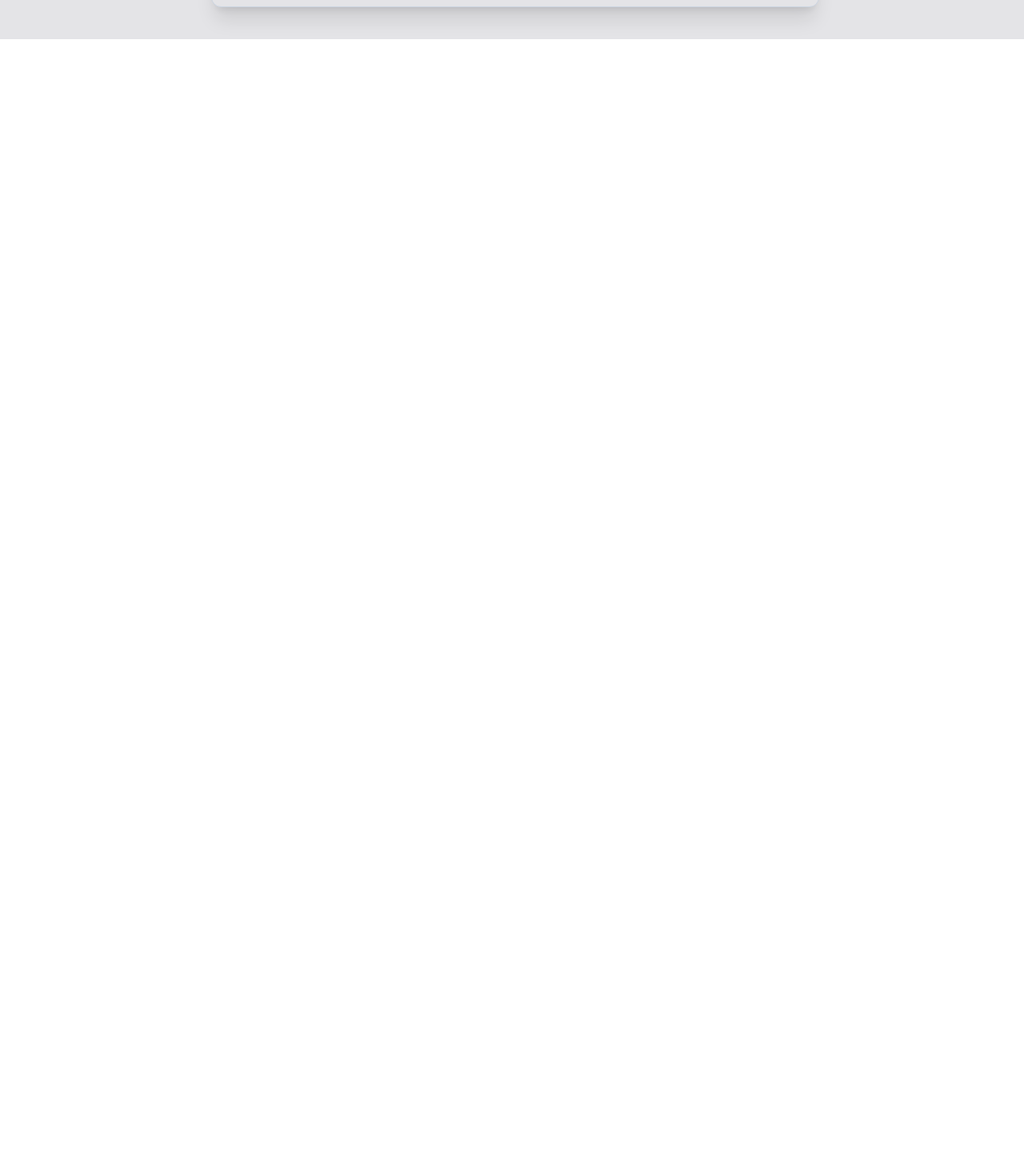
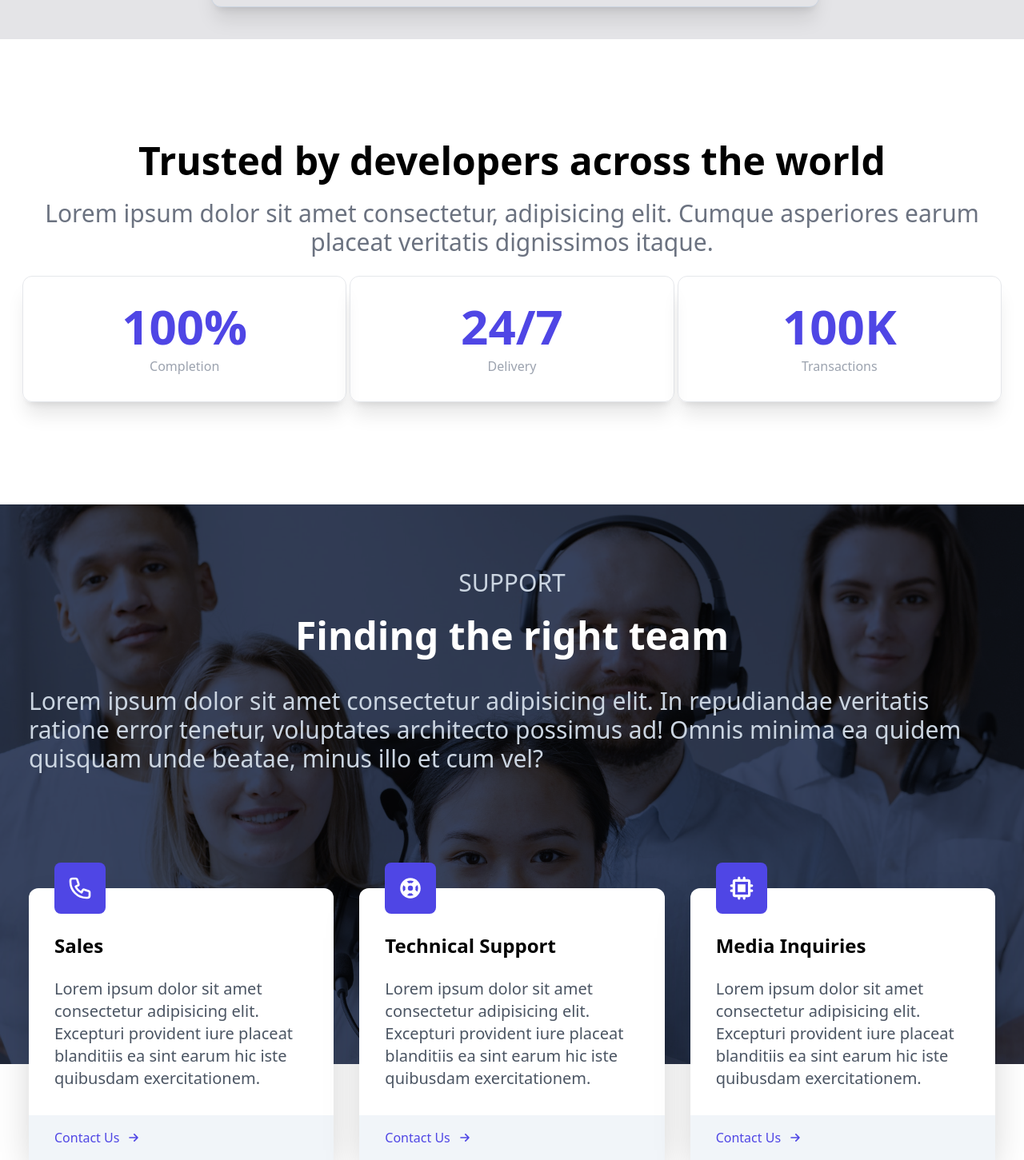
Before and after one commit to MattB859/react-app-project, a React (Create React App) app in the folder my-project/: page / in a window 1280 px wide. Shown: the part 751-2202 px from the top of the page at 80% size. Before the commit the page ends 800 px from the top, so only its background shows below. Built offline with nearby package versions, Linux system fonts and the light colour scheme.

Commit message:
Added customer support component

```diff
--- a/my-project/src/App.js
+++ b/my-project/src/App.js
@@ -1,12 +1,17 @@
 import './index.css';
 import Navbar from './components/navbar/Navbar';
 import Hero from './components/hero/Hero';
+import About from './components/about/About';
+import Support from './components/customer-support/Support';
+
 
 function App() {
   return (
     <>
       <Navbar/>
       <Hero/>
+      <About/>
+      <Support/>
     </>
   );
 }
--- /dev/null
+++ b/my-project/src/components/about/About.jsx
@@ -0,0 +1,31 @@
+import React from 'react'
+
+const About = () => {
+  return (
+    <div name='about' className='w-full my-32'>
+        <div className='max-w-[1240px] mx-auto'>
+            <div className='text-center'>
+                <h2 className='text-5xl font-bold'>Trusted by developers across the world</h2>
+                <p className='text-3xl py-6 text-gray-500'>Lorem ipsum dolor sit amet consectetur, adipisicing elit. Cumque asperiores earum placeat veritatis dignissimos itaque.</p>
+            </div>
+
+            <div className='grid md:grid-cols-3 gap-1 px-2 text-center'>
+                <div className='border py-8 rounded-xl shadow-xl' >
+                    <p className='text-6xl font-bold text-indigo-600'>100%</p>
+                    <p className='text-gray-400 mt-2'>Completion</p>
+                </div>
+                <div  className='border py-8 rounded-xl shadow-xl' >
+                    <p className='text-6xl font-bold text-indigo-600'>24/7</p>
+                    <p className='text-gray-400 mt-2'>Delivery</p>
+                </div>
+                <div className='border py-8 rounded-xl shadow-xl' >
+                    <p className='text-6xl font-bold text-indigo-600'>100K</p>
+                    <p className='text-gray-400 mt-2'>Transactions</p>
+                </div>
+            </div>
+        </div>
+    </div>
+  )
+}
+
+export default About
--- /dev/null
+++ b/my-project/src/components/customer-support/Support.jsx
@@ -0,0 +1,57 @@
+import React from 'react';
+
+import { PhoneIcon, ArrowSmRightIcon } from '@heroicons/react/outline';
+import {ChipIcon, SupportIcon} from '@heroicons/react/solid'
+
+const Support = () => {
+  return (
+    <div name='support' className='w-full mt-24'>
+      <div className='w-full h-[700px] bg-gray-900/90 absolute'>
+        <div className='w-full h-full object-cover mix-blend-overlay support'></div>
+      </div>
+
+      <div className='max-w-[1240px] mx-auto text-white relative'>
+            <div className='px-4 py-12'>
+                <h2 className='text-3xl pt-8 text-slate-300 uppercase text-center'>Support</h2>
+                <h3 className='text-5xl font-bold py-6 text-center'>Finding the right team</h3>
+                <p className='py-4 text-3xl text-slate-300'>Lorem ipsum dolor sit amet consectetur adipisicing elit. In repudiandae veritatis ratione error tenetur, voluptates architecto possimus ad! Omnis minima ea quidem quisquam unde beatae, minus illo et cum vel?</p>
+            </div>
+
+            <div className='grid grid-cols-1 lg:grid-cols-3 relative gap-x-8 gap-y-16 px-4 pt-12 sm:pt-20 text-black'>
+                <div className='bg-white rounded-xl shadow-2xl'>
+                    <div className='p-8'>
+                        <PhoneIcon className='w-16 p-4 bg-indigo-600 text-white rounded-lg mt-[-4rem]' />
+                        <h3 className='font-bold text-2xl my-6'>Sales</h3>
+                        <p className='text-gray-600 text-xl'>Lorem ipsum dolor sit amet consectetur adipisicing elit. Excepturi provident iure placeat blanditiis ea sint earum hic iste quibusdam exercitationem.</p>
+                    </div>
+                    <div className='bg-slate-100 pl-8 py-4'>
+                        <p className='flex items-center text-indigo-600'>Contact Us <ArrowSmRightIcon className='w-5 ml-2' /></p>
+                    </div>
+                </div>
+                <div className='bg-white rounded-xl shadow-2xl'>
+                    <div className='p-8'>
+                        <SupportIcon className='w-16 p-4 bg-indigo-600 text-white rounded-lg mt-[-4rem]' />
+                        <h3 className='font-bold text-2xl my-6'>Technical Support</h3>
+                        <p className='text-gray-600 text-xl'>Lorem ipsum dolor sit amet consectetur adipisicing elit. Excepturi provident iure placeat blanditiis ea sint earum hic iste quibusdam exercitationem.</p>
+                    </div>
+                    <div className='bg-slate-100 pl-8 py-4'>
+                        <p className='flex items-center text-indigo-600'>Contact Us <ArrowSmRightIcon className='w-5 ml-2' /></p>
+                    </div>
+                </div>
+                <div className='bg-white rounded-xl shadow-2xl'>
+                    <div className='p-8'>
+                        <ChipIcon className='w-16 p-4 bg-indigo-600 text-white rounded-lg mt-[-4rem]' />
+                        <h3 className='font-bold text-2xl my-6'>Media Inquiries</h3>
+                        <p className='text-gray-600 text-xl'>Lorem ipsum dolor sit amet consectetur adipisicing elit. Excepturi provident iure placeat blanditiis ea sint earum hic iste quibusdam exercitationem.</p>
+                    </div>
+                    <div className='bg-slate-100 pl-8 py-4'>
+                        <p className='flex items-center text-indigo-600'>Contact Us <ArrowSmRightIcon className='w-5 ml-2' /></p>
+                    </div>
+                </div>
+            </div>
+        </div>
+    </div>
+  )
+}
+
+export default Support
--- a/my-project/src/index.css
+++ b/my-project/src/index.css
@@ -16,6 +16,13 @@
 .hero-img{
   background: url('./components/hero/images/cyber-bg.png') center no-repeat;
   background-size: contain;
-  height: 400px;
+  height: 800px;
   width: 100%;
 }
+
+.support{
+  background: url('./components/hero/images/support.jpg') center no-repeat;
+  background-size: cover;
+  height: 100%;
+  width: 100%;
+}
```
